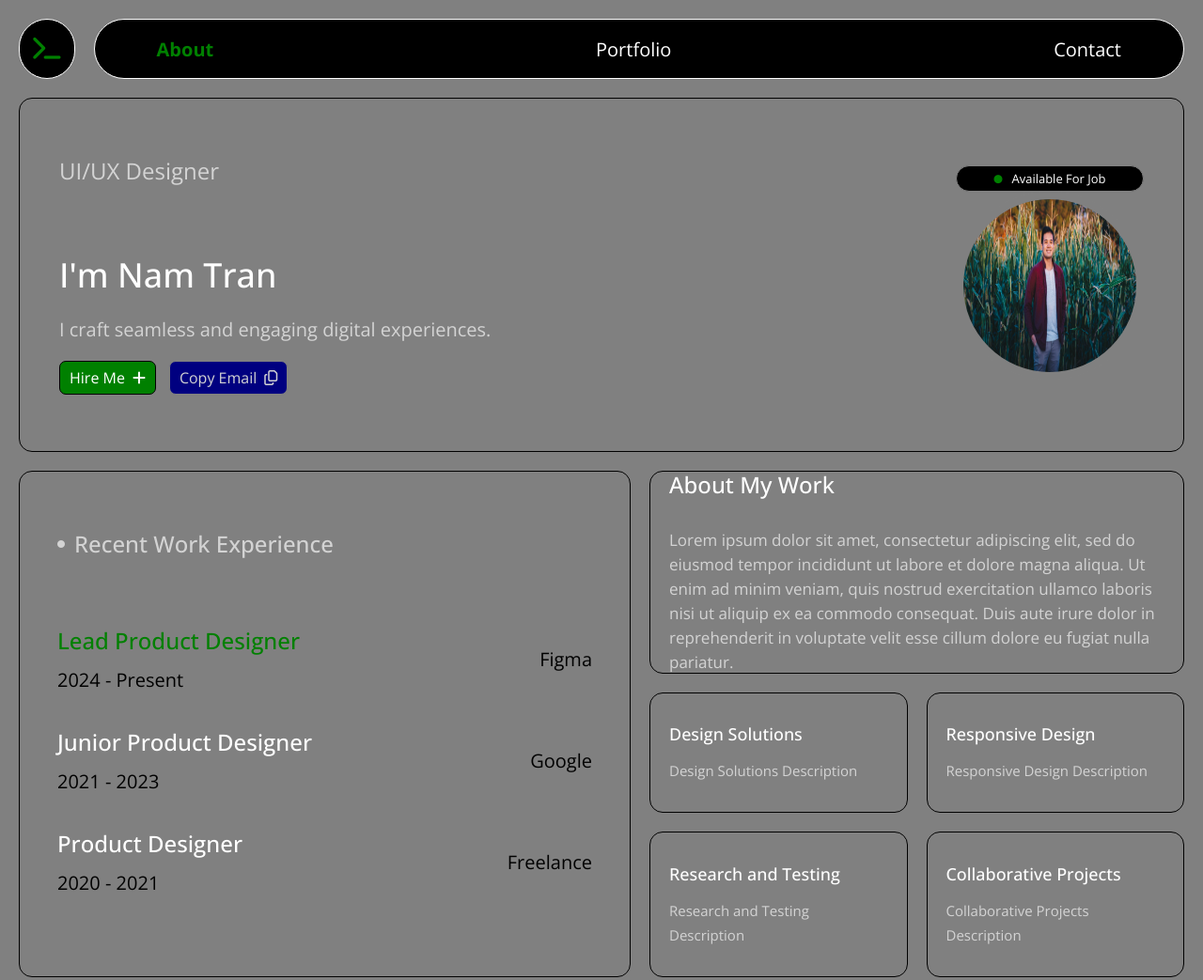
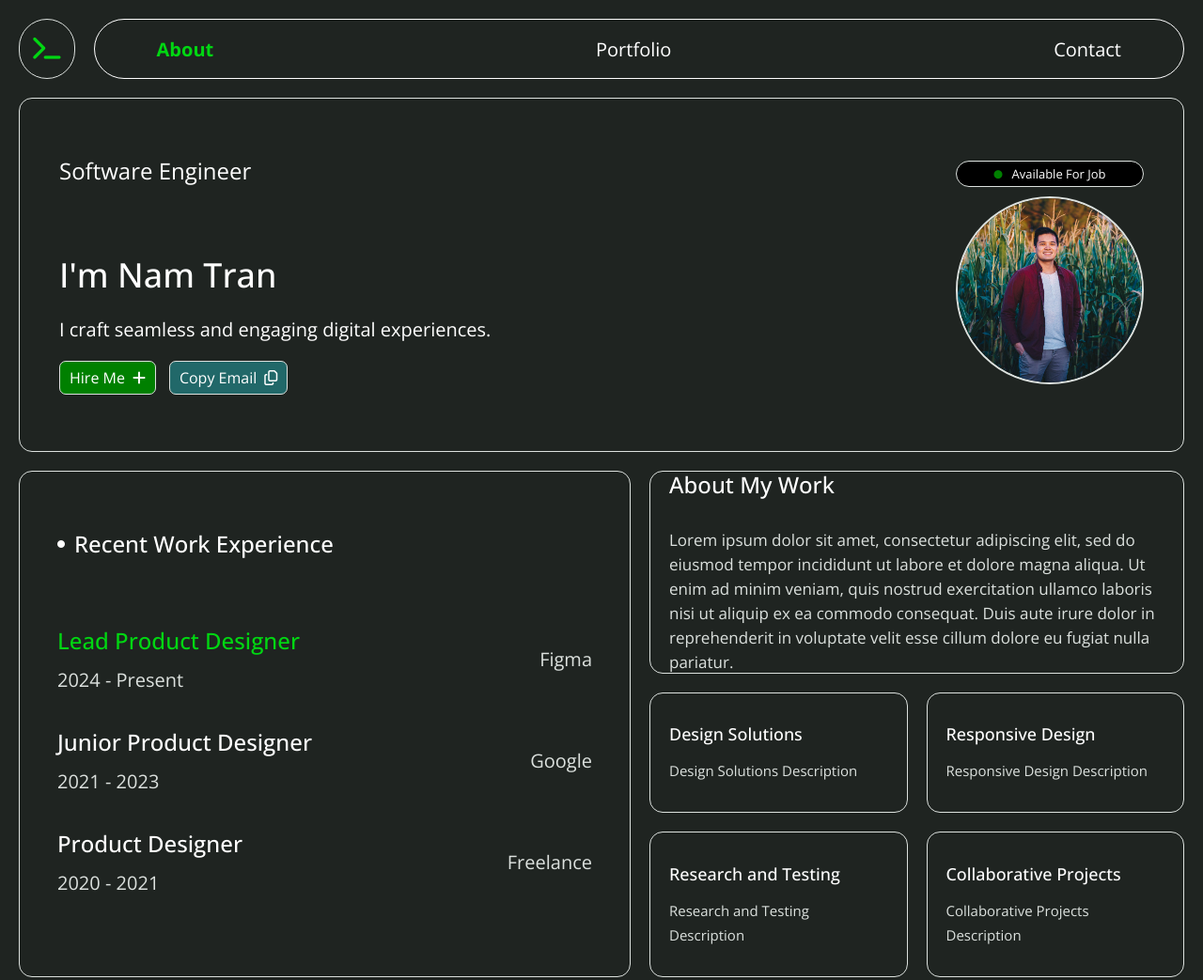
Before and after one commit to namtran-swe/namtran-swe.github.io, a plain HTML site: page index.html in a window 1280 px wide. Shown: the top 1043 px of the page at 94% size. Drawn offline with nearby package versions, Linux system fonts and the light colour scheme.

Commit message:
basic color palette changes

```diff
--- a/index.html
+++ b/index.html
@@ -23,7 +23,7 @@
 
     <div class="about">
         <div class="left">
-            <h3>UI/UX Designer</h3>
+            <h3>Software Engineer</h3>
             <div class="info">
                 <h2>I'm Nam Tran</h2>
                 <p>I craft seamless and engaging digital experiences.</p>
--- a/styles.css
+++ b/styles.css
@@ -1,5 +1,16 @@
 @import url('https://fonts.googleapis.com/css2?family=Open+Sans:ital,wght@0,300..800;1,300..800&display=swap');
 
+
+:root {
+    --eerie-black: #1F2421;
+    --caribbean-current: #216869;
+    --tiffany-blue: #83C6C7;
+    --jungle-green: #49A078;
+    --cambridge-blue: #9CC5A1;
+    --platinum: #DCE1DE;
+
+    --lime-green: #00D712;
+}
 
 * {
     margin: 0;
@@ -15,11 +26,11 @@ a {
 }
 
 a:hover {
-    color: green;
+    color: var(--lime-green);
 }
 
 body {
-    background: gray;
+    background: var(--eerie-black);
     padding: 20px;
     animation: fadeInAnimation ease 2s;
 }
@@ -32,8 +43,8 @@ nav {
 nav .logo {
     height: 64px;
     width: 64px;
-    background: black;
-    border: 1px solid #fff;
+    background: var(--eerie-black);
+    border: 1px solid var(--platinum);
     border-radius: 48px;
     display: flex;
     align-items: center;
@@ -42,7 +53,7 @@ nav .logo {
 
 nav .logo {
     font-size: 26px;
-    color: green;
+    color: var(--lime-green);
 }
 
 nav .links {
@@ -52,7 +63,7 @@ nav .links {
     justify-content: space-between;
     width: 100%;
     padding: 0 66px;
-    background: black;
+    background: var(--eerie-black);
     border: 1px solid #fff;
     border-radius: 48px;
 }
@@ -63,7 +74,7 @@ nav .links a {
 
 nav .links a.active {
     font-weight: bold;
-    color: green;
+    color: var(--lime-green);
 }
 
 .about {
@@ -71,14 +82,14 @@ nav .links a.active {
     align-items: center;
     justify-content: space-between;
     padding: 60px 42px;
-    background: gray;
-    border: 1px solid black;
+    background: var(--eerie-black);
+    border: 1px solid var(--platinum);
     border-radius: 14px;
     margin-top: 20px;
 }
 
 .about .left h3 {
-    color: lightgray;
+    color: #fff;
     font-size: 24px;
     font-weight: 400;
 }
@@ -98,7 +109,7 @@ nav .links a.active {
 
 .about .left .info p {
     font-size: 20px;
-    color: lightgray;
+    color: #fff;
 }
 
 .about .left .info .buttons {
@@ -120,21 +131,21 @@ nav .links a.active {
 .about .left .info .buttons button.hire {
     color: #fff;
     background: green;
-    border: 1px solid black;
+    border: 1px solid var(--platinum);
 }
 
 .about .left .info .buttons button.hire:hover {
-    background: darkgreen;
+    background: var(--jungle-green);
 }
 
 .about .left .info .buttons button.email {
-    color: lightgrey;
-    border: 1px solid gray;
-    background: navy;
+    color: #fff;
+    border: 1px solid var(--platinum);
+    background: var(--caribbean-current);
 }
 
 .about .left .info .buttons button.email:hover {
-    background: black;
+    background: var(--tiffany-blue);
 }
 
 .about .right a.online, footer a.online {
@@ -143,7 +154,7 @@ nav .links a.active {
     justify-content: center;
     gap: 10px;
     background: black;
-    border: 1px solid gray;
+    border: 1px solid var(--platinum);
     padding: 4px 15px;
     border-radius: 14px;
     font-size: 13px;
@@ -158,8 +169,9 @@ nav .links a.active {
     width: 200px;
     height: 200px;
     border-radius: 50%;
-    border: 8px solid gray;
-    object-fit: 70px;
+    border: 2px solid var(--platinum);
+    object-fit: cover;
+    margin-top: 10px;
 }
 
 .works {
@@ -170,14 +182,14 @@ nav .links a.active {
 
 .works .left {
     flex: 1;
-    background: gray;
+    background: var(--eerie-black);
     padding: 60px 40px;
     border-radius: 14px;
-    border: 1px solid black;
+    border: 1px solid var(--platinum);
 }
 
 .works .left h3 {
-    color: lightgray;
+    color: white;
     font-weight: 500;
     display: flex;
     align-items: center;
@@ -209,18 +221,18 @@ nav .links a.active {
 }
 
 .works .left .works-list .item .work-info h5.active {
-    color: green;
+    color: var(--lime-green);
 }
 
 .works .left .works-list .item .work-info p {
     margin-top: 12px;
-    color: black;
+    color: var(--platinum);
     font-size: 20px;
 }
 
 .works .left .works-list .item > p {
     font-size: 20px;
-    color: black;
+    color: var(--platinum);
 }
 
 .works .right {
@@ -241,15 +253,15 @@ nav .links a.active {
     justify-content: center;
     gap: 30px;
     padding: 20px;
-    background: gray;
-    border: 1px solid black;
+    background: var(--eerie-black);
+    border: 1px solid var(--platinum);
     border-radius: 14px;
     cursor: pointer;
     transition: all 0.3s ease;
 }
 
 .works .right .item:hover {
-    color: green;
+    color: var(--lime-green);
 }
 
 .works .right .item a {
@@ -258,7 +270,7 @@ nav .links a.active {
 }
 
 .works .right .item > p {
-    color: lightgray;
+    color: var(--platinum);
     font-size: 17px;
     line-height: 26px;
 }
@@ -280,8 +292,8 @@ footer {
     display: flex;
     align-items: center;
     justify-content: space-between;
-    background: gray;
-    border: 1px solid black;
+    background: var(--eerie-black);
+    border: 1px solid var(--platinum);
     padding: 45px;
     border-radius: 14px;
 }
```
